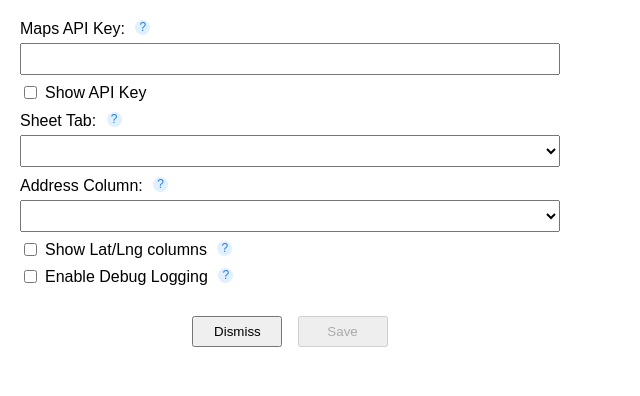
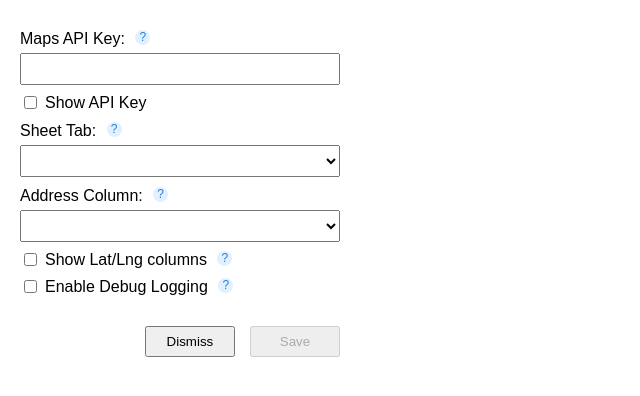
Before and after one commit to buildlackey/grassroots_campaign_tools, a website: page code/ui/src/raw/SettingsDialog.html in a window 1280 px wide. Shown: the whole page, without its empty margins (0-640 px from the left). Drawn offline with nearby package versions, Linux system fonts and the light colour scheme.

Commit message:
reliable login, even when logged out. finally.   clean up settings dialog / reduce width etc.

```diff
--- a/code/ui/src/raw/Code.js
+++ b/code/ui/src/raw/Code.js
@@ -12,7 +12,7 @@ function include(filename) {
 /** Add a minimal menu to open the Settings dialog */
 function onOpen() {
   SpreadsheetApp.getUi()
-    .createMenu('⚙️ Settings Dialog mouse')
+    .createMenu('⚙️ Settings Dialog dog')
     .addItem('Open Settings', 'showSettingsDialog')
     .addToUi();
 }
@@ -23,7 +23,7 @@ function showSettingsDialog() {
     .createTemplateFromFile('SettingsDialog')
     .evaluate()
     .setTitle('⚙️ Settings')
-    .setWidth(580)
+    .setWidth(380)
     .setHeight(400);
 
   SpreadsheetApp.getUi().showModalDialog(html, 'Settings');
--- a/code/ui/src/raw/SettingsDialog.html
+++ b/code/ui/src/raw/SettingsDialog.html
@@ -9,10 +9,14 @@
     <script src="https://code.jquery.com/ui/1.13.2/jquery-ui.min.js"></script>
 
     <style>
+      /* Tight container + no horizontal scroll */
+      html, body { overflow-x: hidden; }
       body {
         font-family: Arial, sans-serif;
         margin: 20px;
-        width: 540px;
+        width: auto;           /* let it size naturally */
+        max-width: 420px;      /* keep the dialog compact */
+        box-sizing: border-box;
         position: relative;
       }
 
@@ -25,6 +29,7 @@
       input[type="password"],
       select {
         width: 100%;
+        max-width: 320px;      /* ~39 chars + small buffer */
         padding: 6px;
         font-size: 14px;
         box-sizing: border-box;
@@ -70,31 +75,28 @@
         z-index: 10000;
       }
 
-
       /* Button row styling */
       .button-row {
         display: flex;
-        justify-content: center; /* center the buttons */
-        align-items: center;     /* vertical alignment */
-        gap: 4mm;                 /* ~4 mm space between buttons */
-        margin-top: 8mm;          /* space above buttons */
+        justify-content: flex-end; /* align to inputs' right edge */
+        align-items: center;
+        gap: 4mm;                  /* ~4 mm between buttons */
+        margin-top: 8mm;
+        width: 100%;
+        max-width: 320px;          /* same cap as inputs so edges line up */
       }
 
       /* Equal size and padding for both buttons */
       .button-row button {
         padding: 6px 16px;
-        min-width: 90px;          /* ensures equal width */
+        min-width: 90px;           /* ensures equal width */
         box-sizing: border-box;
       }
-
-
     </style>
-
 
     <script>
       <?!= include('FormValidation') ?>
     </script>
-
 
     <script>
       function initTooltips() {
@@ -133,19 +135,15 @@
         initTooltips();
       });
     </script>
-
-
   </head>
 
   <body>
     <label for="mapsApiKey">
       Maps API Key:
-
       <span class="help-icon"
         data-help='Enter your Google Maps API key. Make sure the Maps JavaScript API is enabled in your project. You can enable it here: <a href="https://console.cloud.google.com/apis/library/maps-backend.googleapis.com" target="_blank">Google Cloud Console</a>'>
         ?
       </span>
-
     </label>
     <input id="mapsApiKey" type="text" onblur="hideApiKeyOnBlur()" />
 
```
Also changed, not shown: 5 other files. Lines whose indentation alone changed are shown as unchanged.
